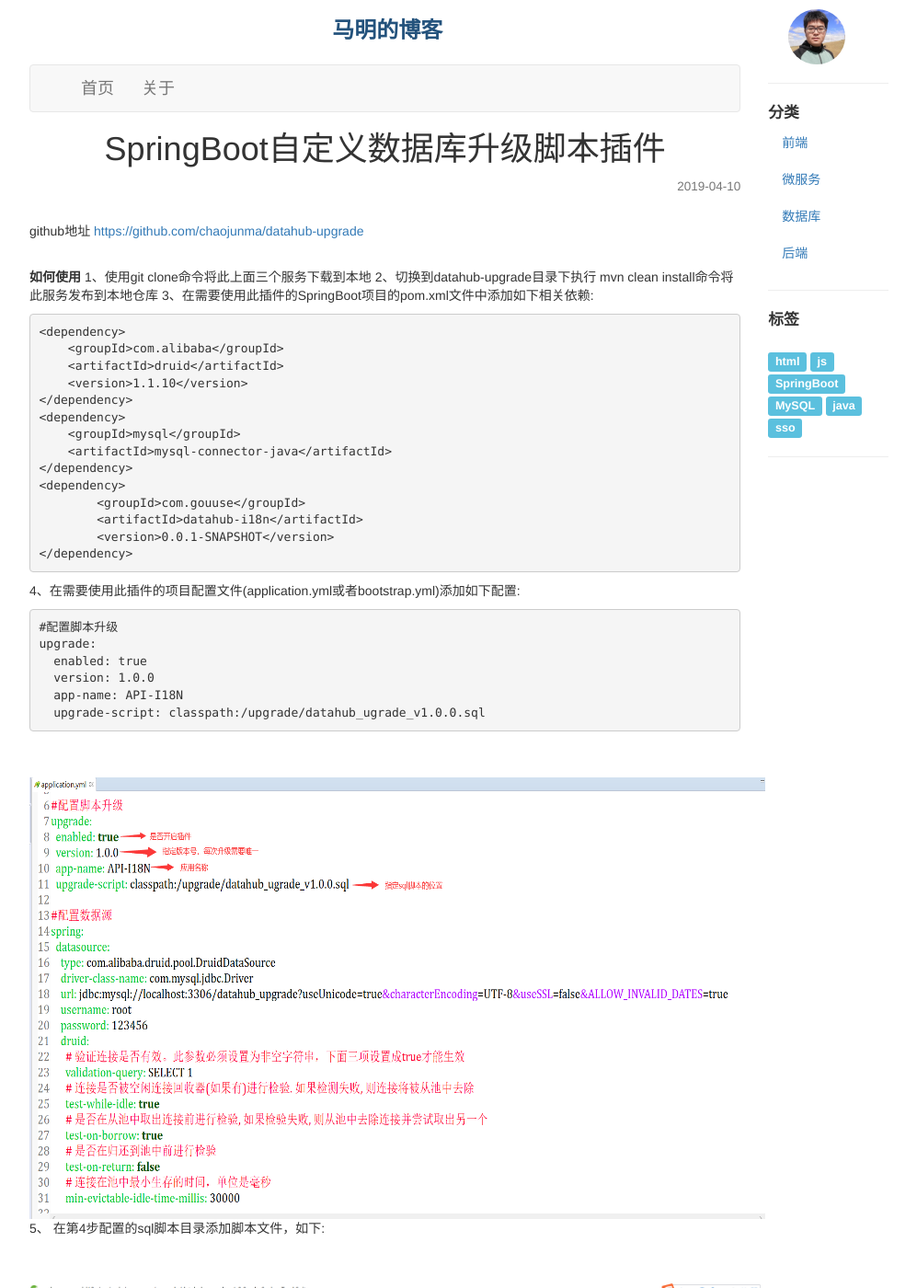
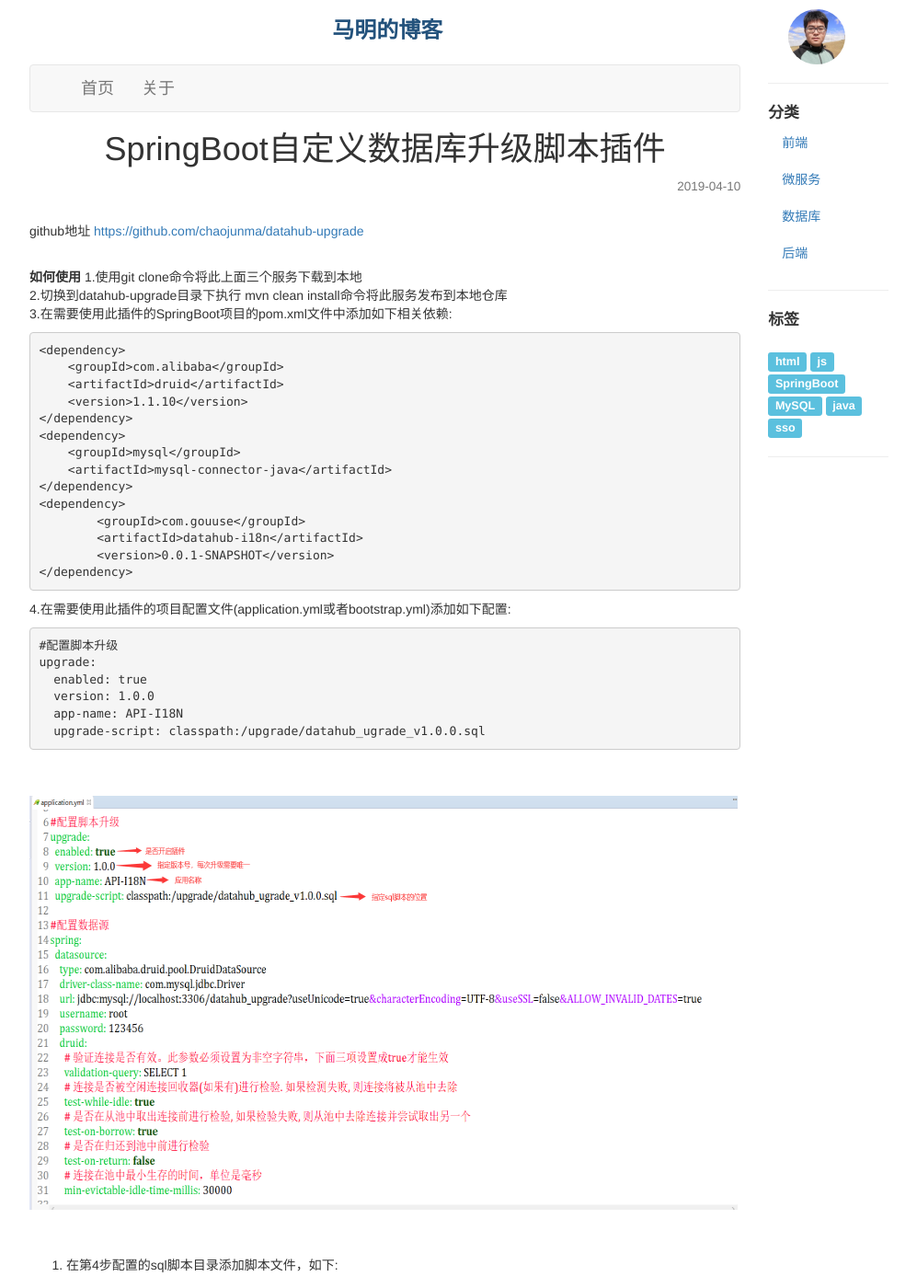
Before and after one commit to chaojunma/chaojunma.github.io, a Jekyll site: the page built from _posts/2019-4-10-SpringBoot自定义数据库升级脚本插件.md, in a window 1280 px wide and 1400 px high. Shown: the whole window at 92% size, without its empty margins (141-1138 px from the left). Built offline with Jekyll 4.4.1, drawn with Linux system fonts in a browser that asks for light colours; some of the changed text lies outside the part shown.

Commit message:
修改内容

`````diff
--- a/_posts/2019-4-10-SpringBoot自定义数据库升级脚本插件.md
+++ b/_posts/2019-4-10-SpringBoot自定义数据库升级脚本插件.md
@@ -13,9 +13,9 @@
 
 
 **如何使用**
-1、使用git clone命令将此上面三个服务下载到本地
-2、切换到datahub-upgrade目录下执行 mvn clean install命令将此服务发布到本地仓库
-3、在需要使用此插件的SpringBoot项目的pom.xml文件中添加如下相关依赖:
+1.使用git clone命令将此上面三个服务下载到本地<br/>
+2.切换到datahub-upgrade目录下执行 mvn clean install命令将此服务发布到本地仓库<br/>
+3.在需要使用此插件的SpringBoot项目的pom.xml文件中添加如下相关依赖:<br/>
 
 ````
 <dependency>
@@ -34,7 +34,7 @@
 </dependency>
 ````
 
-4、在需要使用此插件的项目配置文件(application.yml或者bootstrap.yml)添加如下配置:
+4.在需要使用此插件的项目配置文件(application.yml或者bootstrap.yml)添加如下配置:
 
 ````
 #配置脚本升级
@@ -45,17 +45,17 @@
   upgrade-script: classpath:/upgrade/datahub_ugrade_v1.0.0.sql
 ````
 
-<div style="width:800px;height:480px;margin-top:50px">
-   <img alt="upgrade-set.png" src="/images/upgrade-set.png" width="800" height="480"/>
+<div style="width:770px;height:450px;margin:50px 0px">
+   <img alt="upgrade-set.png" src="/images/upgrade-set.png" width="770" height="450"/>
 </div>
 
-5、 在第4步配置的sql脚本目录添加脚本文件，如下:
+5. 在第4步配置的sql脚本目录添加脚本文件，如下:
 
-<div style="width:800px;height:480px;margin-top:50px">
-   <img alt="upgrade-sql.png" src="/images/upgrade-sql.png" width="800" height="480"/>
+<div style="width:770px;height:450px;margin:50px 0px">
+   <img alt="upgrade-sql.png" src="/images/upgrade-sql.png" width="770" height="450"/>
 </div>
 
-6、 在服务启动类中添加@EnableUpgrade注解，如下:
+6. 在服务启动类中添加@EnableUpgrade注解，如下:
 
 ````
 @EnableUpgrade //开启脚本升级
@@ -66,24 +66,24 @@
 	}
 }
 ````
-7、 启动服务，升级脚本会自动执行
+7. 启动服务，升级脚本会自动执行
 
-1)、执行前如下，库中没有任何表结构
+7.1. 执行前如下，库中没有任何表结构
 
-<div style="width:800px;height:300px;margin-top:50px">
-   <img alt="upgrade-sql-pre.png" src="/images/upgrade-sql-pre.png" width="800" height="300"/>
+<div style="width:770px;height:300px;margin:50px 0px">
+   <img alt="upgrade-sql-pre.png" src="/images/upgrade-sql-pre.png" width="770" height="300"/>
 </div>
 
-2)、服务启动后，升级脚本被执行，如下：
+7.2.服务启动后，升级脚本被执行，如下：
 
-<div style="width:800px;height:480px;margin-top:50px">
-   <img alt="upgrade-sql-start.png" src="/images/upgrade-sql-start.png" width="800" height="480"/>
+<div style="width:770px;height:450px;margin:50px 0px">
+   <img alt="upgrade-start.png" src="/images/upgrade-start.png" width="770" height="450"/>
 </div>
-<div style="width:800px;height:300px;margin-top:50px">
-   <img alt="upgrade-sql-end.png" src="/images/upgrade-sql-end.png" width="800" height="300"/>
+<div style="width:770px;height:300px;margin:50px 0px">
+   <img alt="upgrade-sql-end.png" src="/images/upgrade-sql-end.png" width="770" height="300"/>
 </div>
-<div style="width:800px;height:300px;margin-top:50px">
-   <img alt="upgrade-sql-result.png" src="/images/upgrade-sql-result.png" width="800" height="300"/>
+<div style="width:770px;height:300px;margin:50px 0px">
+   <img alt="upgrade-sql-result.png" src="/images/upgrade-sql-result.png" width="770" height="300"/>
 </div>
 
 <span style="color:red">提示：再次启动服务，脚本不会再次执行，因为upgrade表中已有升级记录</span>
`````
